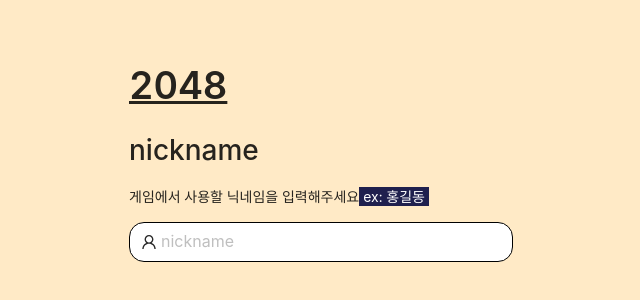
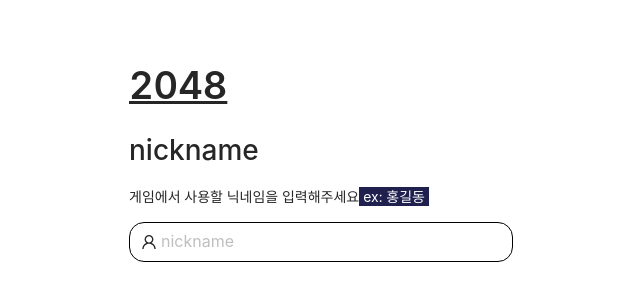
Before and after one commit to gunkim/2048-online, a Next.js app in the folder frontend/: page / in a window 1280 px wide. Shown: the part 178-478 px from the top of the page, without its empty margins (319-959 px from the left). Built offline with nearby package versions, Linux system fonts and the light colour scheme; what typesafe-actions would draw is missing.

Commit message:
배경 색상 수정

```diff
--- a/frontend/style/global.css
+++ b/frontend/style/global.css
@@ -1,3 +1,3 @@
 html body {
-  background-color: #ffeac6;
+  background-color: white;
 }
```
